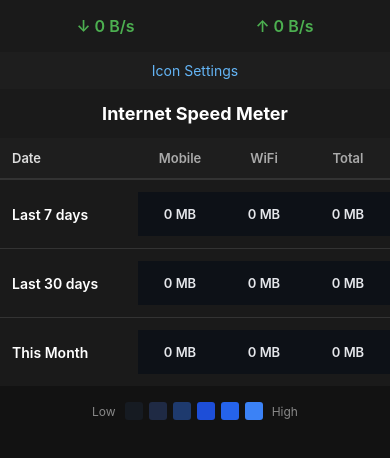
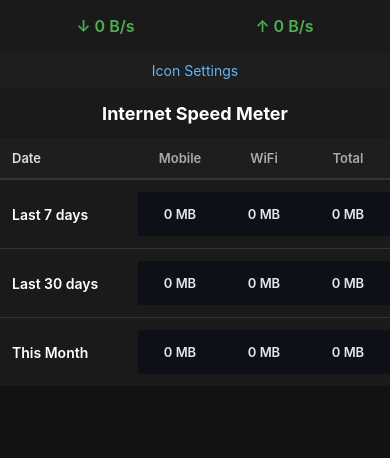
Before and after one commit to zubair-builds/network-speed-meter, a React Native app: screen / in a window 390 px wide. Shown: the top 458 px of the page. Built offline with nearby package versions, Linux system fonts and the light colour scheme; what expo-notifications would draw is missing.

Commit message:
Remove Low-High legend

```diff
--- a/App.js
+++ b/App.js
@@ -350,16 +350,6 @@ export default function App() {
                 </View>
               </View>
             ))}
-            <View style={styles.legend}>
-              <Text style={styles.legendLabel}>Low</Text>
-              <View style={[styles.legendBox, { backgroundColor: '#161b22' }]} />
-              <View style={[styles.legendBox, { backgroundColor: '#1f2a44' }]} />
-              <View style={[styles.legendBox, { backgroundColor: '#1e3a6e' }]} />
-              <View style={[styles.legendBox, { backgroundColor: '#1d4ed8' }]} />
-              <View style={[styles.legendBox, { backgroundColor: '#2563eb' }]} />
-              <View style={[styles.legendBox, { backgroundColor: '#3b82f6' }]} />
-              <Text style={styles.legendLabel}>High</Text>
-            </View>
           </View>
         )}
       />
@@ -438,22 +428,4 @@ const styles = StyleSheet.create({
     alignItems: 'center',
   },
   summaryText: { color: '#fff', fontWeight: '600' },
-  legend: {
-    flexDirection: 'row',
-    alignItems: 'center',
-    justifyContent: 'center',
-    paddingVertical: 16,
-    backgroundColor: '#121212',
-  },
-  legendBox: {
-    width: 18,
-    height: 18,
-    marginHorizontal: 3,
-    borderRadius: 3,
-  },
-  legendLabel: {
-    color: '#888',
-    fontSize: 12,
-    marginHorizontal: 6,
-  },
 });
```
